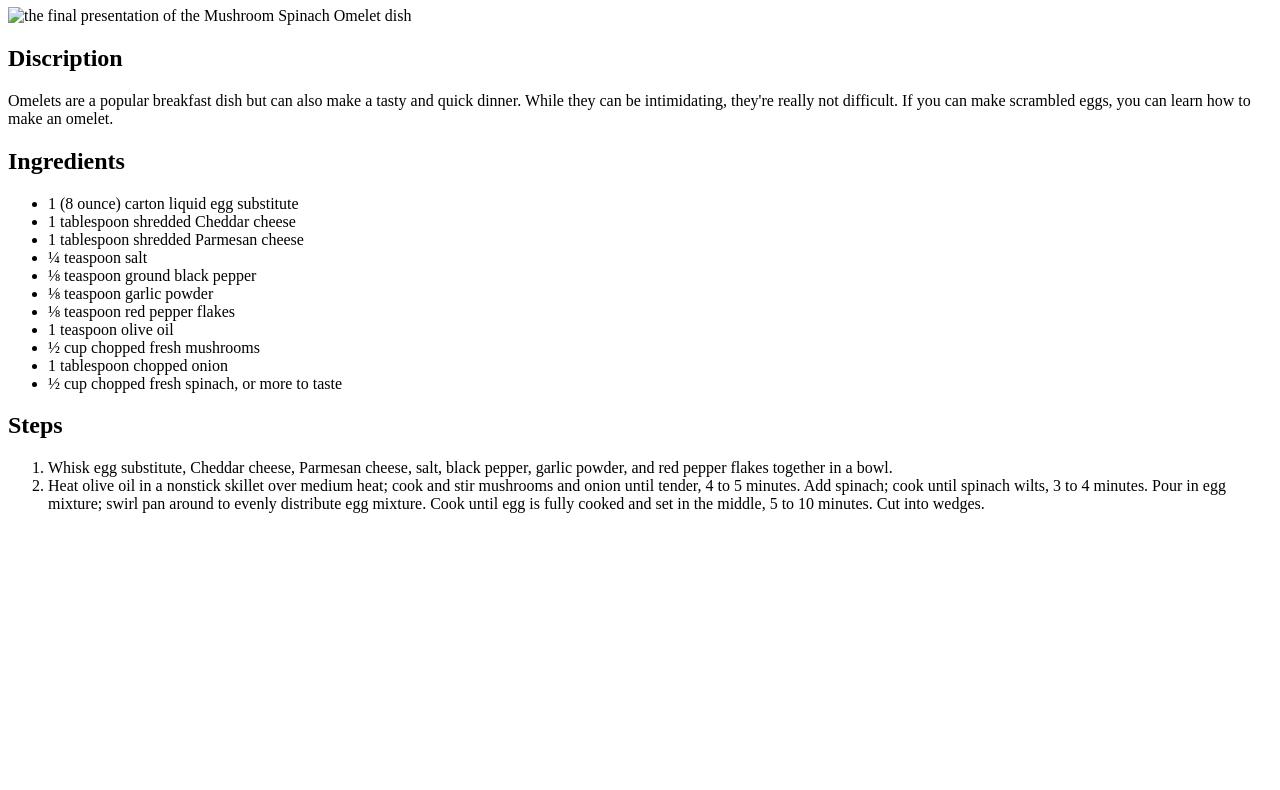
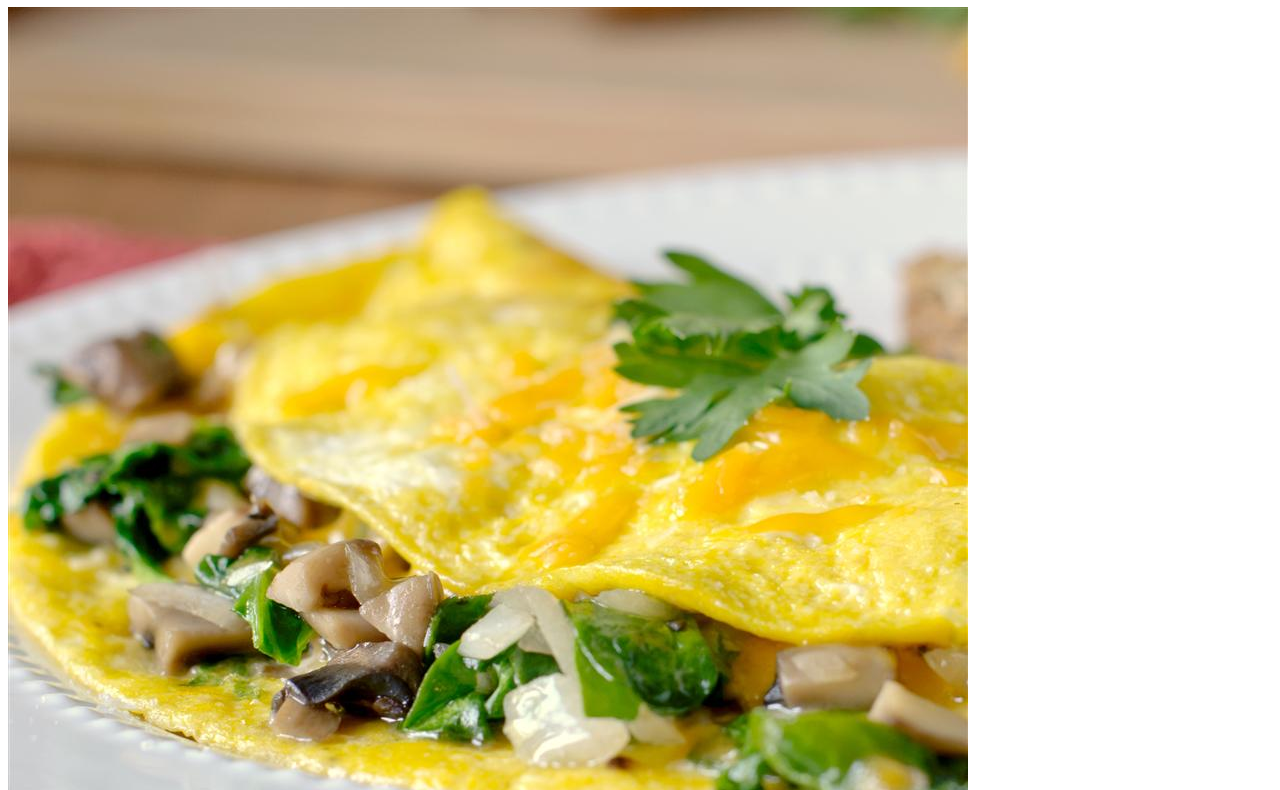
Before and after one commit to haladark/TOP-recipes, a plain HTML site: page recipes/omelet.html in a window 1280 px wide. Shown: the part 73-863 px from the top of the page. Before the commit the page ends 800 px from the top, so only its background shows below. Drawn offline with Linux system fonts and the light colour scheme.

Commit message:
2nd attempt wait for GitHub a while

```diff
--- a/recipes/omelet.html
+++ b/recipes/omelet.html
@@ -6,7 +6,7 @@
 </head>
 <body>
     <h1>Mushroom Spinach Omelet</h1>
-    <img src="..main/images/omelet.jpg"
+    <img src="../images/omelet.jpg"
         alt="the final presentation of the Mushroom Spinach Omelet dish"
         title="Mushroom Spinach Omelet">
     <h2>Discription</h2>
```
